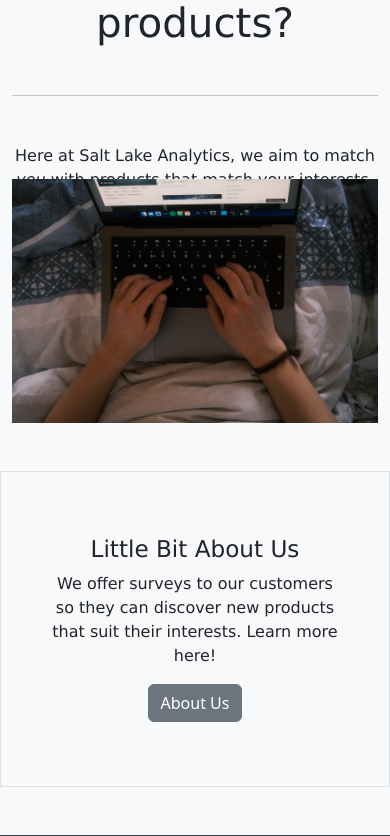
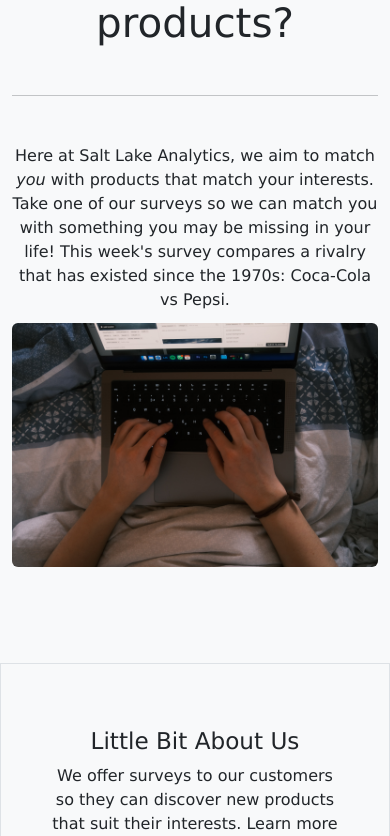
Before and after one commit to daniel55966/Personal-Website, a PHP site: page / in a window 390 px wide. Shown: the part 335-1171 px from the top of the page. Run offline with PHP 8.4, Linux system fonts and the light colour scheme.

Commit message:
Version 1.014
Updated the Home Page so you can actually see and click on the Take Survey button when you're on a mobile device

```diff
--- a/index.php
+++ b/index.php
@@ -44,22 +44,22 @@
             Take one of our surveys so we can match you with something you may be missing in your life!
             This week's survey compares a rivalry that has existed since the 1970s: Coca-Cola vs Pepsi.
           </p>
-          <a href="/survey.php" class="btn btn-primary" role="button">Take Survey</a>
+          <a href="/survey.php" class="btn btn-primary" role="button">Take Survey</a><hr class="my-3" />
         </div>
       </div>
-    </div>
+    </div><br><br>
 
     <div class="container">
-      <div id="carouselExampleSlidesOnly" class="carousel slide carousel-fade" data-bs-ride="carousel" data-bs-interval="7500">
+      <div id="carouselExampleSlidesOnly" class="carousel slide carousel-fade my-5 py-5" data-bs-ride="carousel" data-bs-interval="7500">
         <div class="carousel-inner">
           <div class="carousel-item active">
-            <img src="/Images/kajetan-sumila-61FWNkexYVc-unsplash.jpg" class="d-block w-100" alt="Typing on laptop">
+            <img src="/Images/kajetan-sumila-61FWNkexYVc-unsplash.jpg" class="d-block w-100 rounded" alt="Typing on laptop">
           </div>
           <div class="carousel-item">
-            <img src="/Images/anton-savinov-KOl7hA0nbos-unsplash.jpg" class="d-block w-100" alt="Man working on a tool rack in a garage">
+            <img src="/Images/anton-savinov-KOl7hA0nbos-unsplash.jpg" class="d-block w-100 rounded" alt="Man working on a tool rack in a garage">
           </div>
           <div class="carousel-item">
-            <img src="/Images/phong-ph-m-6Lggcebsp84-unsplash.jpg" class="d-block w-100" alt="Man working on a laptop">
+            <img src="/Images/phong-ph-m-6Lggcebsp84-unsplash.jpg" class="d-block w-100 rounded" alt="Man working on a laptop">
           </div>
         </div>
       </div>
```
